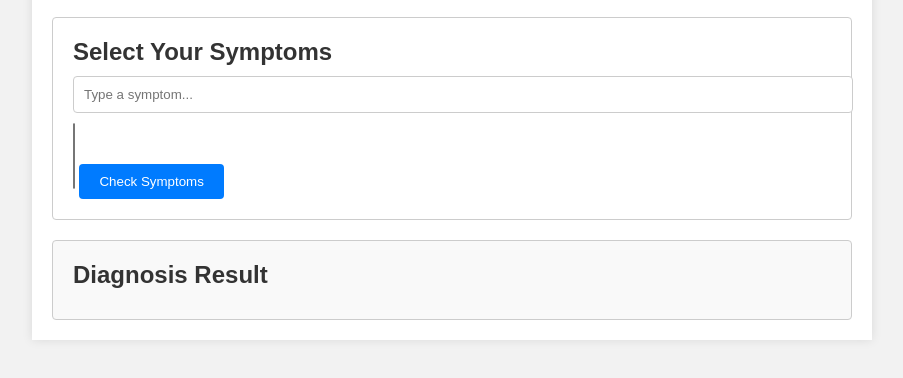
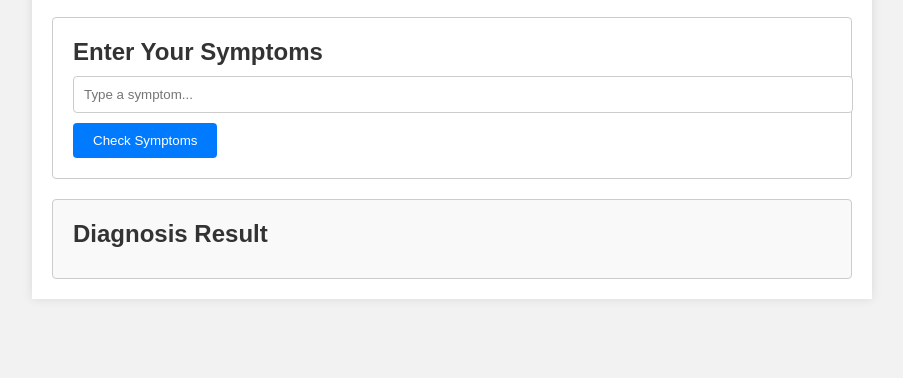
Before and after one commit to Vikingxtanker/grvgaikwad.github.io, a plain HTML site: page index.html in a window 1280 px wide. Shown: the part 80-458 px from the top of the page, without its empty margins (188-1091 px from the left). Drawn offline with Linux system fonts and the light colour scheme.

Commit message:
Update index.html

```diff
--- a/index.html
+++ b/index.html
@@ -13,14 +13,11 @@
         </header>
         <main>
             <section class="symptom-form">
-                <h2>Select Your Symptoms</h2>
+                <h2>Enter Your Symptoms</h2>
                 <div class="autocomplete">
                     <input type="text" id="symptomInput" placeholder="Type a symptom...">
                     <div id="symptomSuggestions" class="autocomplete-items"></div>
                 </div>
-                <select id="symptomDropdown" multiple>
-                    <!-- Options here... -->
-                </select>
                 <button id="checkButton">Check Symptoms</button>
             </section>
             <section class="diagnosis">
```
